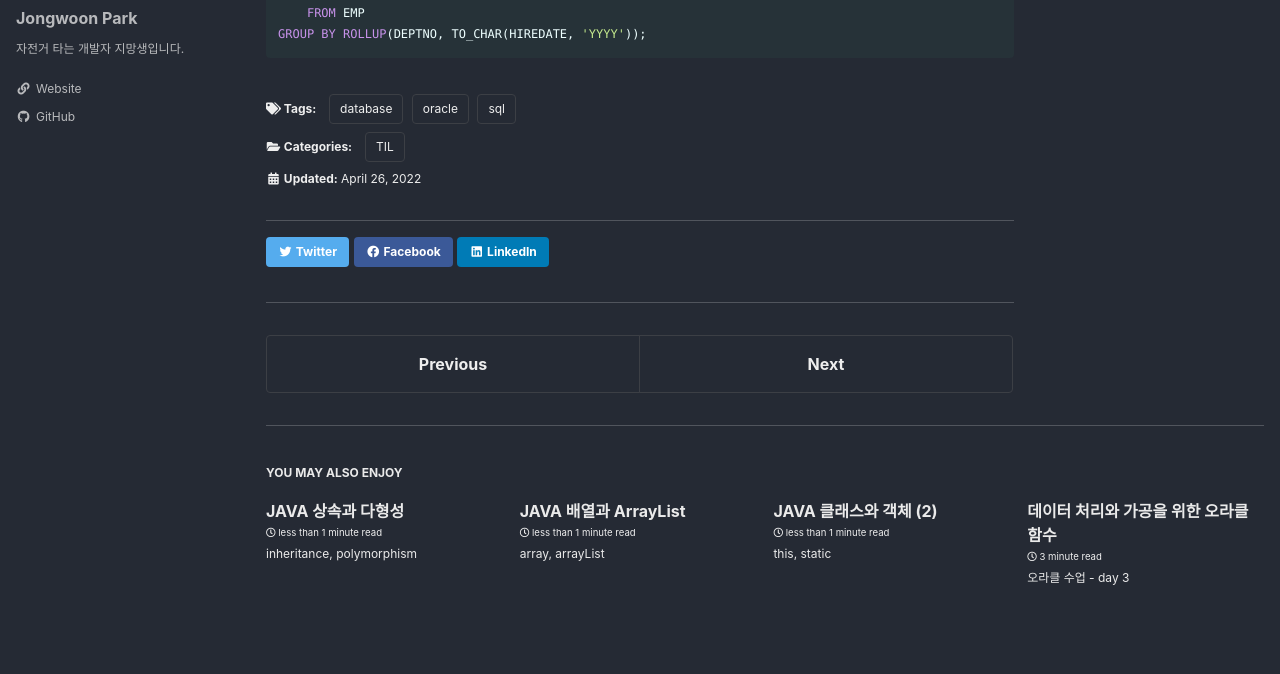
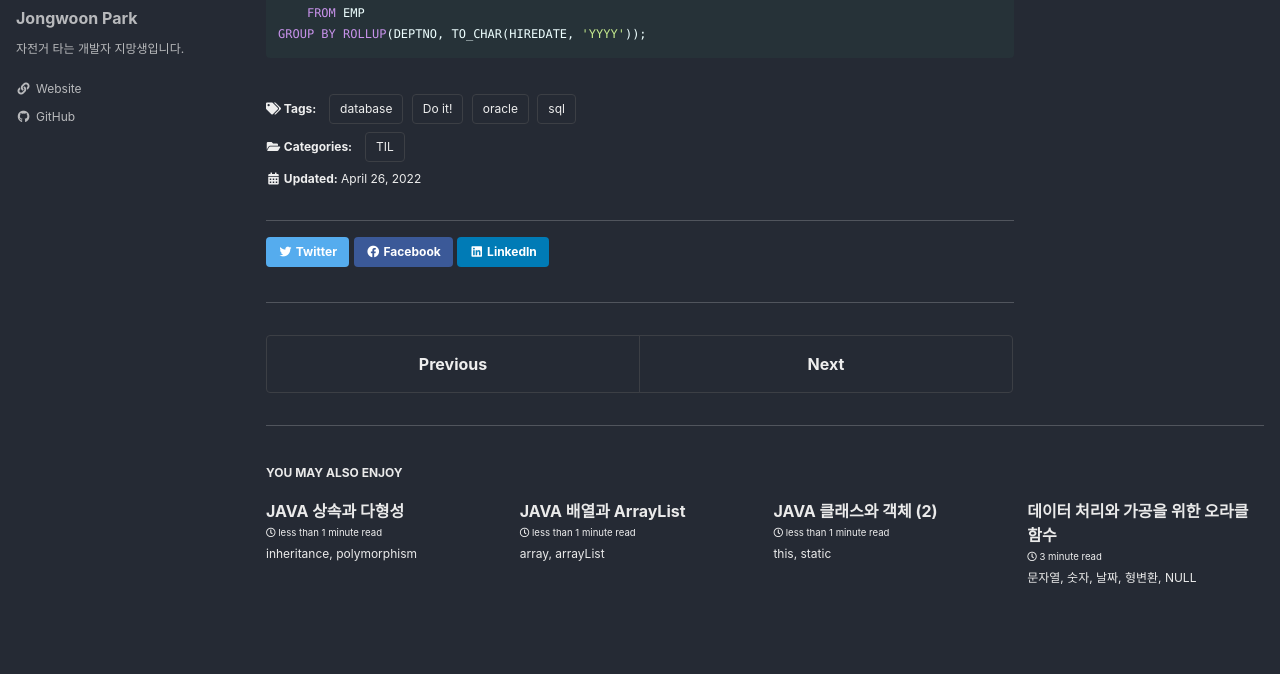
Before and after one commit to nortiz1349/dirtRaid, a Jekyll site: the page built from _posts/2022-04-26-til-oracle-group-function.md, in a window 1280 px wide and 900 px high, scrolled down 4007 px. Shown: the part 159-833 px from the top of the window. Built offline with Jekyll 4.4.1, drawn with Linux system fonts in a browser that asks for light colours; cached includes are drawn as plain includes; some web fonts are replaced.

Commit message:
오라클 수업 레이아웃 수정

```diff
--- a/_posts/2022-04-25-til-Oracle-day3.md
+++ b/_posts/2022-04-25-til-oracle-data-function.md
@@ -1,6 +1,6 @@
 ---
 title: "데이터 처리와 가공을 위한 오라클 함수"
-excerpt: 오라클 수업 - day 3
+excerpt: 문자열, 숫자, 날짜, 형변환, NULL
 excerpt_separator: "<!--more-->"
 categories:
   - TIL
@@ -8,6 +8,7 @@ tags:
   - oracle
   - database
   - sql
+  - Do it!
 
 toc: true
 toc_sticky: true
--- a/_posts/2022-04-26-til-Oracle-day4.md
+++ b/_posts/2022-04-26-til-oracle-group-function.md
@@ -1,6 +1,6 @@
 ---
 title: "다중행 함수와 데이터 그룹화"
-excerpt: 오라클 수업 - day 4
+excerpt: SUM, COUNT, MAX, MIN, ROLLUP, CUBE, GROUP
 excerpt_separator: "<!--more-->"
 categories:
   - TIL
@@ -8,6 +8,7 @@ tags:
   - oracle
   - database
   - sql
+  - Do it!
 
 toc: true
 toc_sticky: true
```
Also changed, not shown: _posts/2022-04-20-til-oracle-syntax.operator.md (renamed from _posts/2022-04-20-til-Oracle-day2.md, +2 -1 lines).
